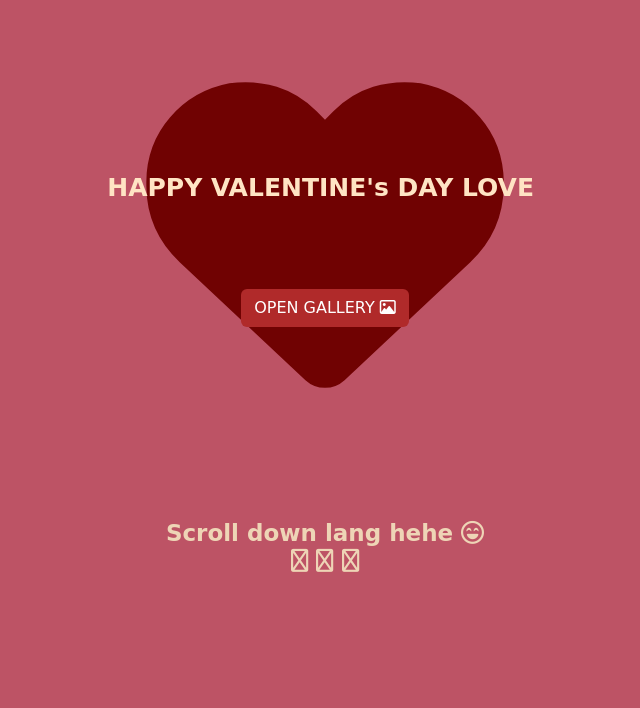
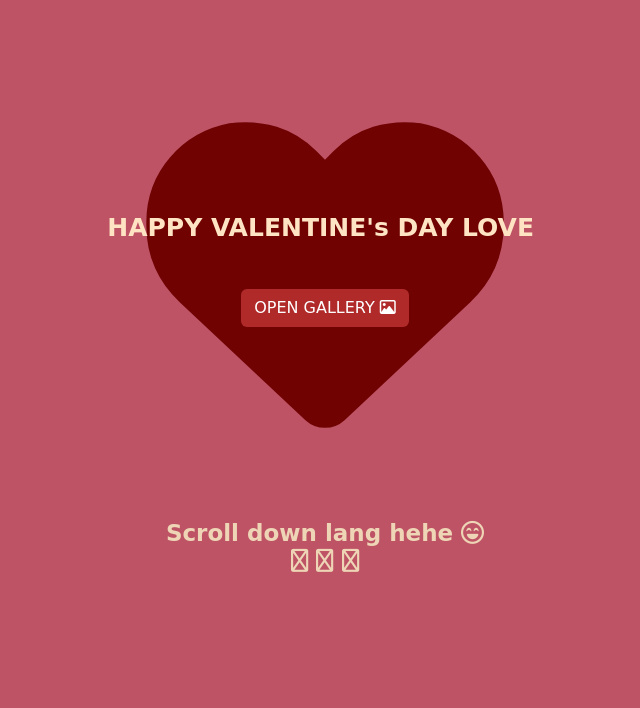
Before and after one commit to allanjustine/Happy-Valentines-Day, a plain HTML site: page index.html in a window 1280 px wide. Shown: the part 92-800 px from the top of the page, without its empty margins (315-955 px from the left). Drawn offline with nearby package versions, Linux system fonts and the light colour scheme; a script that the page names is missing; some icons are missing.

Commit message:
Updating...

```diff
--- a/style.css
+++ b/style.css
@@ -21,7 +21,7 @@ footer {
 
 #branding {
   position: absolute;
-  top: 35%;
+  top: 40%;
   left: 50%;
   transform: translate(-50%, -50%);
   font-size: 25px;
@@ -43,7 +43,7 @@ footer {
 
 .heart {
   position: absolute;
-  top: 40%;
+  top: 45%;
   left: 50%;
   transform: translate(-50%, -50%);
   font-size: 300px;
```
